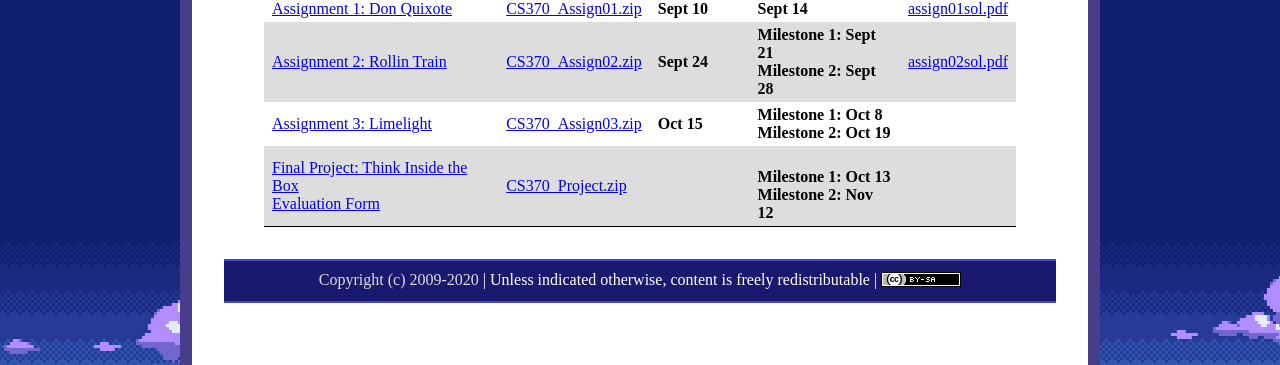
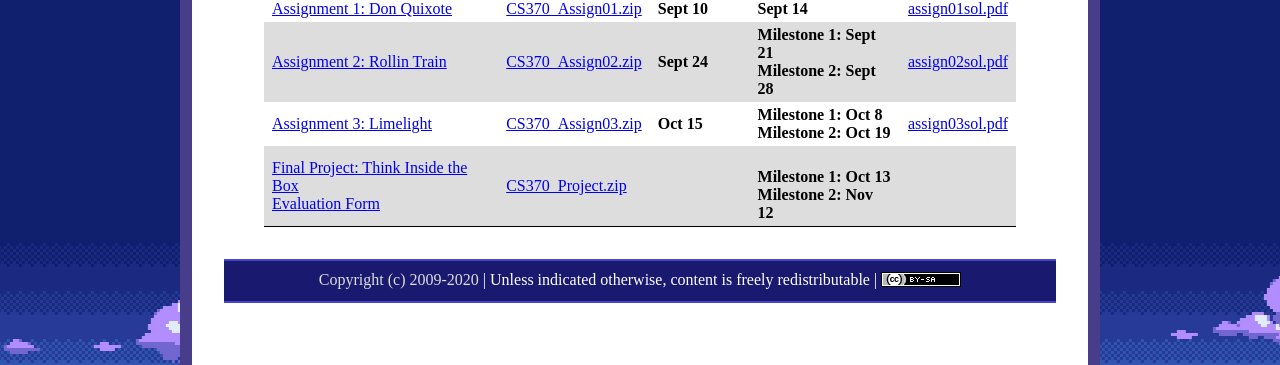
Before and after one commit to ycpcs/cs370-fall2020, a Jekyll site: the page built from assign/index.md, in a window 1280 px wide. Shown: the part 201-566 px from the top of the page. Built offline with Jekyll 4.4.1, drawn with Linux system fonts in a browser that asks for light colours.

Commit message:
add assign03 sol
add assign03 sol

```diff
--- a/assign/index.md
+++ b/assign/index.md
@@ -11,7 +11,7 @@ All written portions should be submitted to Canvas. All programming portions sho
 > ---------- | ---- | ----------- | ----------- | --------- |
 > [Assignment 1: Don Quixote](assign01.html)       | [CS370_Assign01.zip](src/CS370_Assign01.zip) | **Sept 10** | **Sept 14** | [assign01sol.pdf](sol/assign01sol.pdf) |
 > [Assignment 2: Rollin Train](assign02.html)      | [CS370_Assign02.zip](src/CS370_Assign02.zip) | **Sept 24**   | **Milestone 1: Sept 21** <br /> **Milestone 2: Sept 28** | [assign02sol.pdf](sol/assign02sol.pdf) |
-> [Assignment 3: Limelight](assign03.html)         | [CS370_Assign03.zip](src/CS370_Assign03.zip) | **Oct 15**   | **Milestone 1: Oct 8** <br /> **Milestone 2: Oct 19** |  |
+> [Assignment 3: Limelight](assign03.html)         | [CS370_Assign03.zip](src/CS370_Assign03.zip) | **Oct 15**   | **Milestone 1: Oct 8** <br /> **Milestone 2: Oct 19** | [assign03sol.pdf](sol/assign03sol.pdf) |
 > [Final Project: Think Inside the Box](project.html) <br /> [Evaluation Form](CS370_Final_Project_eval.docx) | [CS370_Project.zip](src/CS370_Project.zip) | |  <br /> **Milestone 1: Oct 13** <br /> **Milestone 2: Nov 12** | |
 
 <!--
```
Also changed, not shown: 1 other file.
